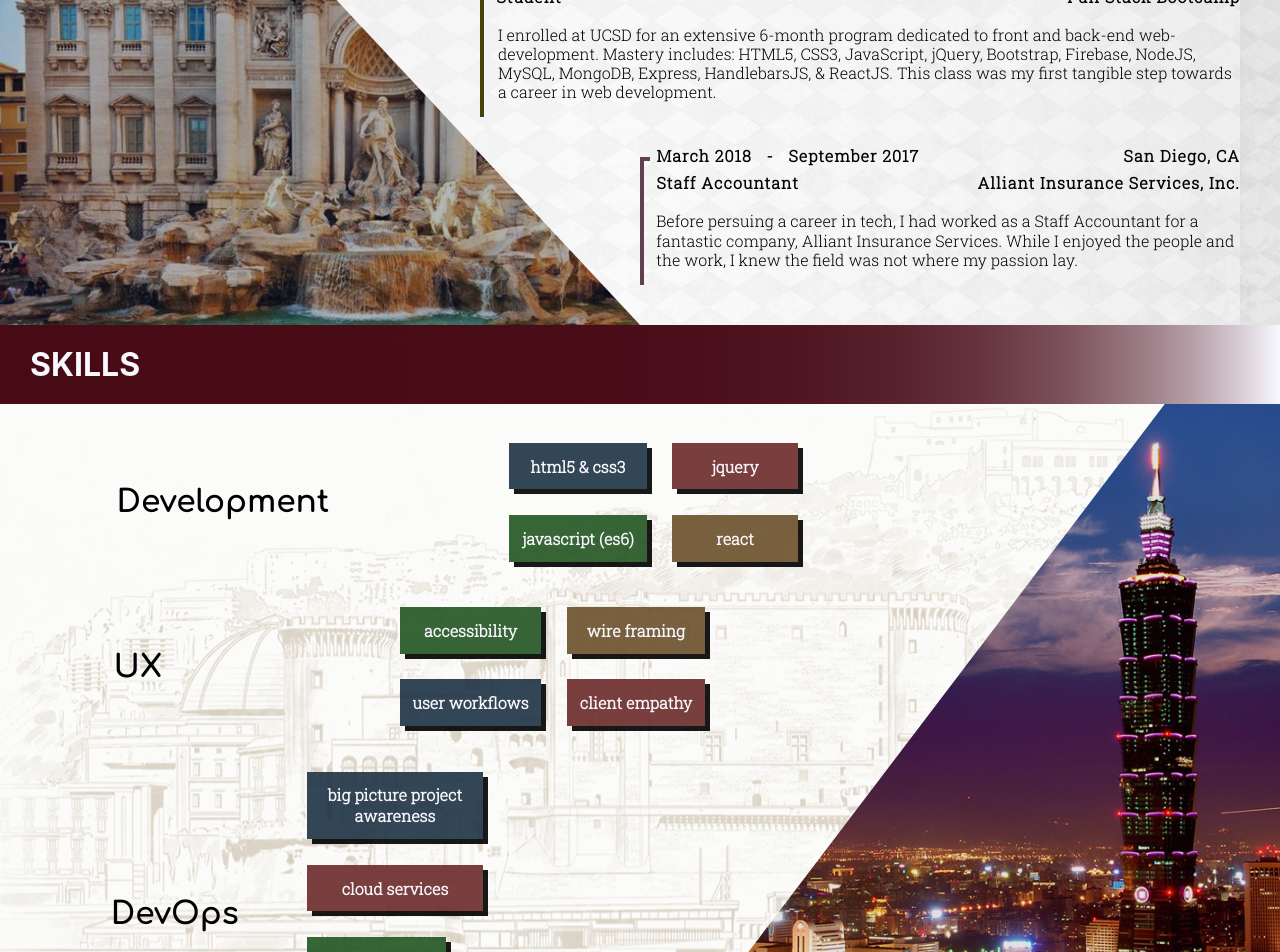
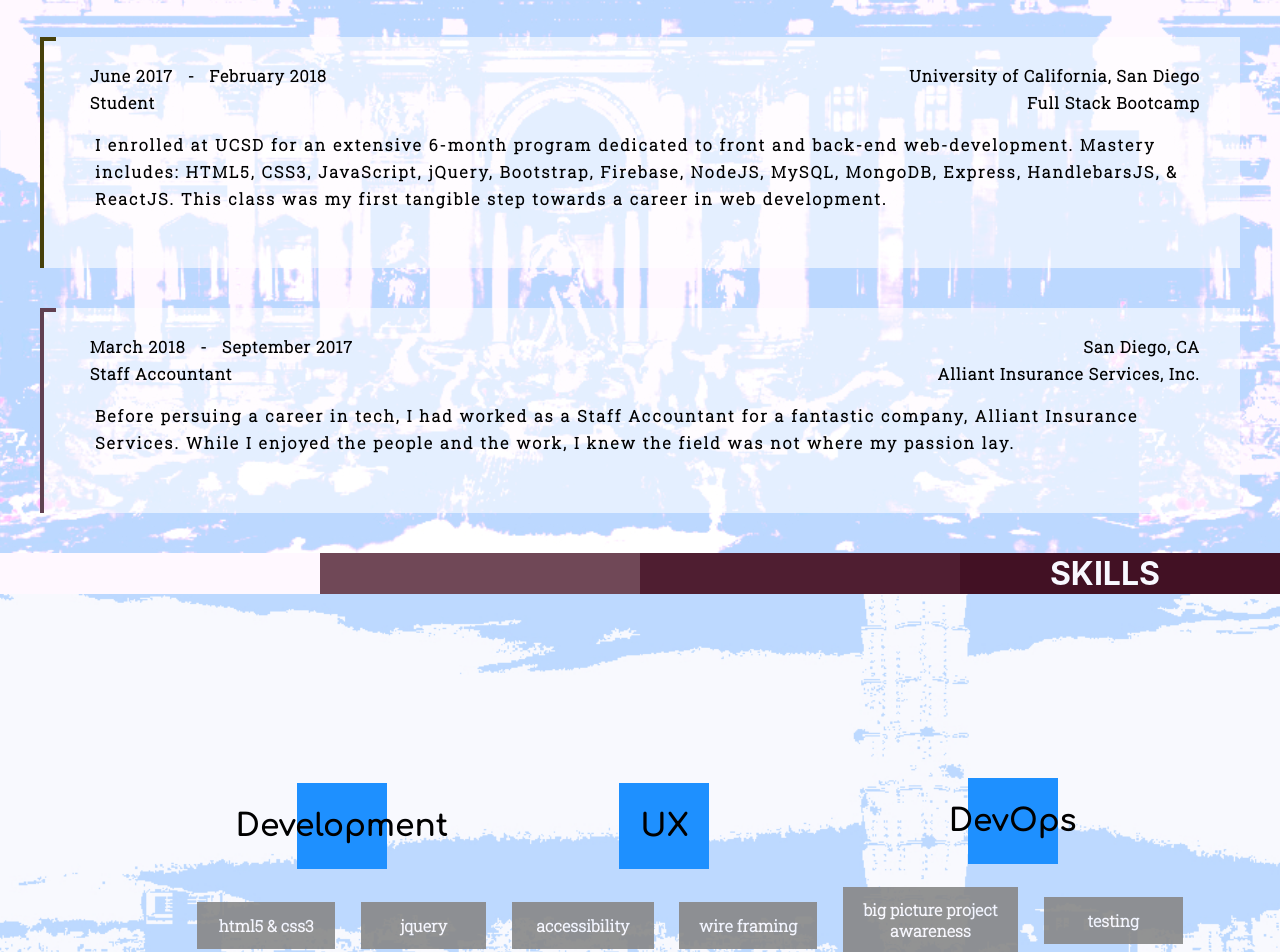
Before and after one commit to JuliusDorfman/jdorfj, a React (Create React App) app: page /homepage in a window 1280 px wide. Shown: the part 420-1372 px from the top of the page. Built offline with nearby package versions, Linux system fonts and the light colour scheme; a web font is replaced by a local one.

Commit message:
new portfolio direction on experience&skills page

```diff
--- a/src/Pages/Homepage/Homepage.css
+++ b/src/Pages/Homepage/Homepage.css
@@ -52,24 +52,24 @@ a {
   position: relative;
   display: block;
   margin-top: 300px;
-  background: linear-gradient(to right, #0b2247, 90%, #0b224700);
+  background: linear-gradient(to right, #0b2247 25%, #425779 25% 50%, #758298 50% 75%, ghostwhite 75% 100%);
   margin: 0;
   color: ghostwhite;
-  padding: 20px 30px;
+  padding: 1px 80px;
 }
 
 .experience-row {
   position: relative;
   display: flex;
   flex-direction: row;
-  background: url('/assets/images/jojo_decolored_diamonds_edited.png');
+  background: url('/assets/images/fontana_de_trevi_desaturated_chromad.jpg');
+  background-size: contain;
 }
 
 .experience-flavor {
-  -webkit-clip-path: polygon(0 0, 18% 0, 100% 100%, 0% 100%);
-  clip-path: polygon(0 0, 18% 0, 100% 100%, 0% 100%);
-  background: url('/assets/images/fontana_de_trevi.jpg');
-  min-width: 50vw;
+  /* -webkit-clip-path: polygon(0 0, 18% 0, 100% 100%, 0% 100%);
+  clip-path: polygon(0 0, 18% 0, 100% 100%, 0% 100%); */
+  min-width: 15vw;
   background-size: cover;
 }
 
@@ -80,7 +80,7 @@ a {
   left: 0;
   height: 100%;
   width: 100%;
-  background-color: #0b224750;
+  background: linear-gradient(to right, transparent 0%, #FFF8FF 15%);
 }
 
 
@@ -95,21 +95,11 @@ a {
   text-align: left;
   margin: 40px;
   position: relative;
-  padding-left: 1%;
+  padding: 40px;
+  background: #FFFFFF99;
+  color: black;
+  letter-spacing: 2px;
 }
-
-.exp-first-tier:nth-child(1) {
-  margin-left: -53%;
-}
-
-.exp-first-tier:nth-child(2) {
-  margin-left: -25%;
-}
-
-.exp-first-tier:nth-child(3) {
-  margin-left: 0;
-}
-
 
 .exp-first-tier:before {
   content: '';
@@ -144,8 +134,9 @@ a {
 }
 
 .exp-item {
+  font-size: 1rem;
+  font-weight: 600;
   font-family: 'Roboto Slab', serif;
-  font-weight: 300;
 }
 
 .exp-item>header {
@@ -162,7 +153,7 @@ a {
 .exp-item>p {
   margin: 0;
   padding-left: 1%;
-  line-height: 1.2rem;
+  line-height: 1.7rem;
   padding-bottom: 16px;
 }
 
@@ -178,66 +169,39 @@ a {
   position: relative;
   display: flex;
   flex-direction: row;
-  background: url('/assets/images/jojo_San_Giorgio_Maggiore.png');
 }
 
 .skills-header {
   position: relative;
   display: block;
-  background: linear-gradient(to right, #470b16, 90%, #470b1600);
+  text-align: right;
+  background: linear-gradient(to left, #421124 0% 25%, #4F1E31 25% 50%, #704857 50% 75%, #FFF8FF 75% 100%);
   margin: 0;
   color: ghostwhite;
-  padding: 20px 30px;
+  padding: 1px 120px;
 }
 
 .skills-container {
-  width: 50vw;
+  display: flex;
+  justify-content: center;
+  align-items: center;
+  width: 100%;
+  min-height: 80vh;
+  z-index: 1;
+  background: url('/assets/images/taipei101_flattened_blue.jpg');
+  background-size: cover;
+  background-position: bottom;
 }
 
-.skills-flavor {
-  -webkit-clip-path: polygon(100% 0, 82% 0, 0% 100%, 100% 100%);
-  clip-path: polygon(100% 0, 82% 0, 0% 100%, 100% 100%);
-  background: url('/assets/images/taipei101.jpg');
-  min-width: 50vw;
-  background-position: center;
-  background-size: cover;
-}
-
-.skills-flavor:after {
+/* .skills-container:after {
   content: "";
   position: absolute;
   top: 0;
   left: 0;
   height: 100%;
   width: 100%;
-  background-color: #0b224750;
-}
-
-.skills-flavor:after {
-  content: "";
-  position: absolute;
-  top: 0;
-  left: 0;
-  height: 100%;
-  width: 100%;
-  background-color: #470b1620;
-}
-
-.colors1 {
-  background: #1E3345;
-}
-
-.colors2 {
-  background: #225522
-}
-
-.colors3 {
-  background: #6B2B2B
-}
-
-.colors4 {
-  background: #6B502B;
-}
+  background: linear-gradient(to left, transparent 0%, #FFF8FF 90%);
+} */
 
 
 /* Copied Skill */
@@ -249,34 +213,24 @@ a {
 .skill-item {
   position: relative;
   display: flex;
-  flex-direction: row;
+  flex-direction: column;
   justify-content: space-around;
   align-items: center;
   list-style: none;
   min-height: 150px;
 }
 
-.skill-item:nth-child(1) {
-  margin-right: -53%;
-}
-
-.skill-item:nth-child(2) {
-  margin-right: -25%;
-}
-
-.skill-item:nth-child(3) {
-  margin-right: 0;
-}
 
 .skills-head {
   display: inherit;
   flex-direction: column;
   justify-content: center;
-  align-items: flex-start;
-  width: 30%;
+  align-items: center;
+  width: 90px;
   font-size: 1.3rem;
   font-weight: 700;
   font-family: 'Comfortaa', cursive;
+  background: dodgerblue;
 }
 
 .skills-head>p {
@@ -289,7 +243,6 @@ a {
 
 .skills-details {
   display: inherit;
-  width: 62%;
   justify-content: space-around;
   text-align: center;
   opacity: .9;
@@ -308,14 +261,13 @@ a {
   position: relative;
   flex: 1 0 auto;
   padding: .8rem;
-  /* background-color: #888; */
+  background-color: #888;
   margin: .8rem;
   min-width: 100px;
   color: ghostwhite;
   font-size: 1rem;
   font-weight: 600;
   font-family: 'Roboto Slab', serif;
-  cursor: pointer;
   max-width: 150px;
 }
 
@@ -324,18 +276,11 @@ a {
   flex-direction: column;
 }
 
-.skills-details ul li:after {
-  position: absolute;
-  top: 0;
-  left: 0;
-  height: 100%;
-  width: 100%;
-  content: " ";
-  box-shadow: 5px 5px black;
-  animation: floating-items 2s ease-in-out 0s infinite alternate;
-}
 
 ul.skill-list {
+  display: flex;
+  justify-content: center;
+  flex-direction: row;
   padding: 0 0 0 100px;
 }
 
@@ -353,31 +298,4 @@ ul.skill-list {
     font-size: .8rem;
   }
 
-  .experience-flavor {
-    -webkit-clip-path: polygon(50% 50%, 0% 100%, 0 0%);
-    clip-path: polygon(50% 50%, 0% 100%, 0 0%);
-    background-position-x: -600px;
-  }
-
-  .skills-flavor {
-    -webkit-clip-path: polygon(50% 0, 100% 0, 100% 100%, 50% 100%, 50% 50%);
-    clip-path: polygon(50% 0, 100% 0, 100% 100%, 50% 100%, 50% 50%);
-    background-position-x: -1100px;
-  }
-
-  .skill-item:nth-child(1) {
-    margin-right: 0;
-  }
-
-  .skill-item:nth-child(2) {
-    margin-right: 0;
-  }
-
-  .skill-item:nth-child(3) {
-    margin-right: 0;
-  }
-
-  .exp-first-tier:nth-child(3) {
-    margin-left: -53%;
-  }
 }
--- a/src/Pages/Homepage/Homepage.jsx
+++ b/src/Pages/Homepage/Homepage.jsx
@@ -17,10 +17,6 @@ export default class Homepage extends Component {
         </h1>
 
           <div className="experience-row">
-
-            <section className="experience-flavor">
-            </section>
-
             <section className="experience-container resume-container">
 
               <div id="imatrix" className="exp-first-tier">
@@ -74,12 +70,12 @@ export default class Homepage extends Component {
                   <div className="skills-details">
                     <ul>
                       <span>
-                        <li className="colors1">html5 &amp; css3 </li>
-                        <li className="colors2">javascript (es6)</li>
+                        <li className="colors">html5 &amp; css3 </li>
+                        <li className="colors">javascript (es6)</li>
                       </span>
                       <span>
-                        <li className="colors3">jquery</li>
-                        <li className="colors4">react</li>
+                        <li className="colors">jquery</li>
+                        <li className="colors">react</li>
                       </span>
                     </ul>
                   </div>
@@ -91,12 +87,12 @@ export default class Homepage extends Component {
                   <div className="skills-details">
                     <ul>
                       <span>
-                        <li className="colors2">accessibility</li>
-                        <li className="colors1">user workflows</li>
+                        <li className="colors">accessibility</li>
+                        <li className="colors">user workflows</li>
                       </span>
                       <span>
-                        <li className="colors4">wire framing</li>
-                        <li className="colors3">client empathy</li>
+                        <li className="colors">wire framing</li>
+                        <li className="colors">client empathy</li>
                       </span>
                     </ul>
                   </div>
@@ -108,20 +104,19 @@ export default class Homepage extends Component {
                   <div className="skills-details">
                     <ul>
                       <span>
-                        <li className="colors1">big picture project awareness</li>
-                        <li className="colors3">cloud services</li>
+                        <li className="colors">big picture project awareness</li>
+                        <li className="colors">cloud services</li>
                       </span>
                       <span>
-                        <li className="colors2">testing</li>
-                        <li className="colors4">version control</li>
+                        <li className="colors">testing</li>
+                        <li className="colors">version control</li>
                       </span>
                     </ul>
                   </div>
                 </li>
               </ul>
             </section>
-            <section className="skills-flavor">
-            </section>
+
 
           </div>
         </span>
```
Also changed, not shown: public/assets/images/fontana_de_trevi_desaturated_chromad.jpg (added), public/assets/images/taipei101_flattened_blue.jpg (added).
